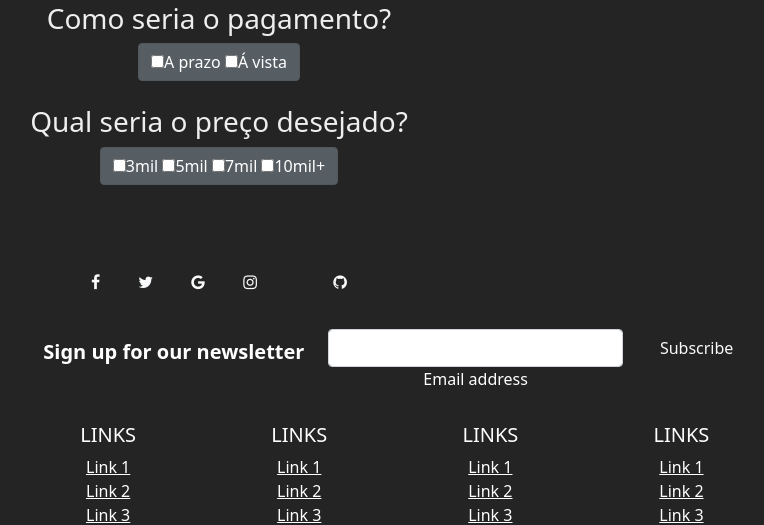
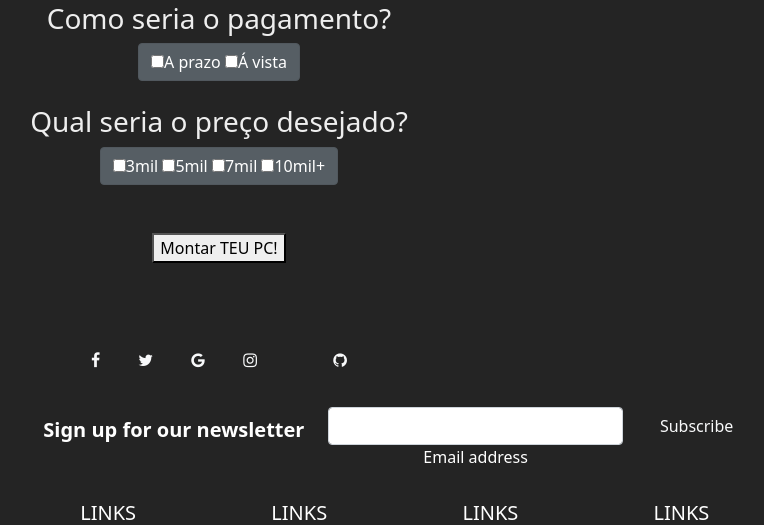
Before and after one commit to senacrs-emti/2022-3M-computadores, a PHP site: page /assistente.php in a window 1280 px wide. Shown: the part 387-912 px from the top of the page, without its empty margins (421-1185 px from the left). Run offline with PHP 8.4, Linux system fonts and the light colour scheme.

Commit message:
Update assistente.php

```diff
--- a/TeuPC/assistente.php
+++ b/TeuPC/assistente.php
@@ -70,6 +70,13 @@ include_once "includes/header.php";
   </label>
 </div>
 </div>
+
+<div class="has-text-centered">
+  <button class="button is-success is-medium mt-5">
+    <span class="has-text-weight-bold">Montar TEU PC!</span>
+  </button>
+</div>
+
 </center>
 
 
```
